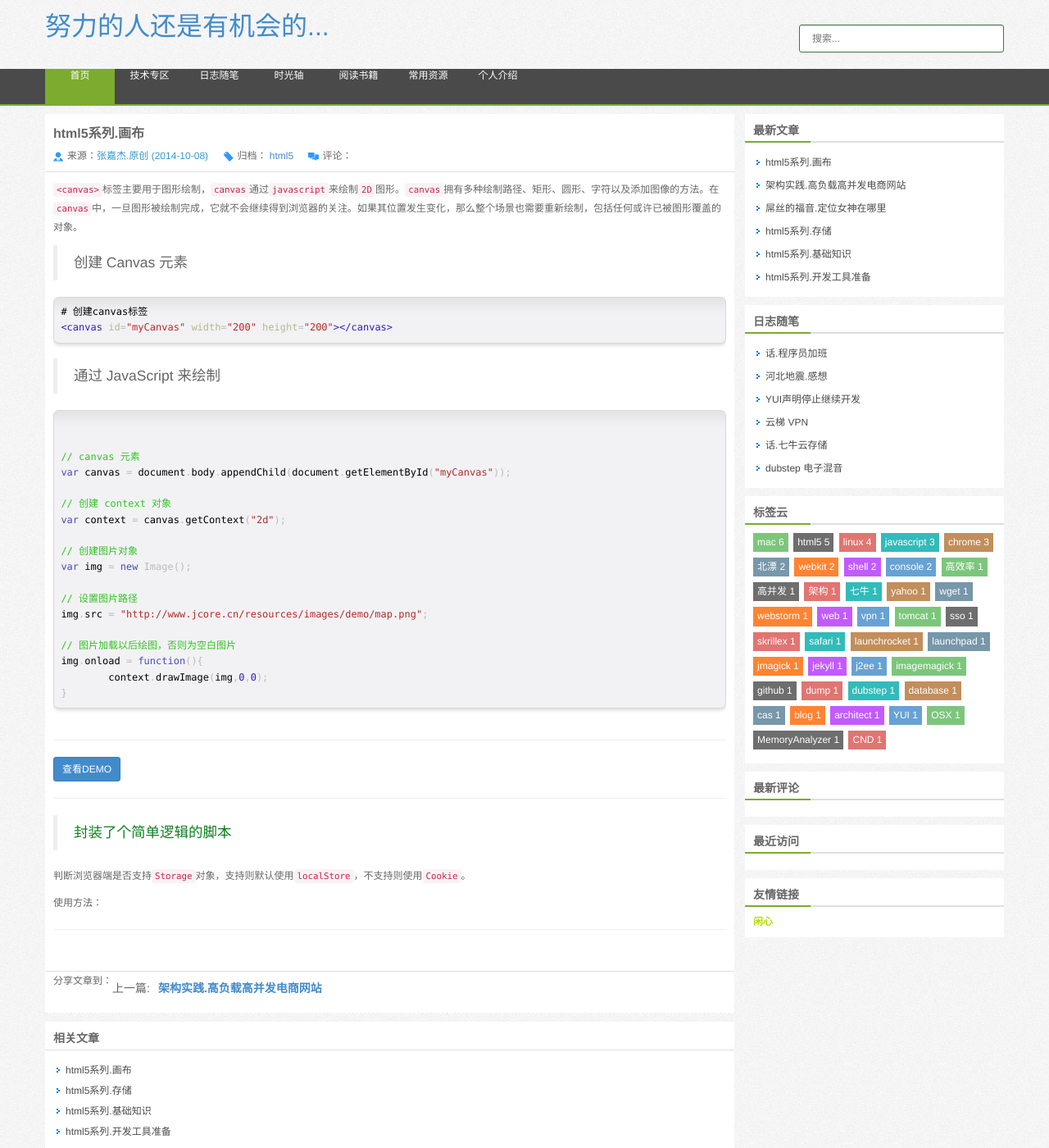
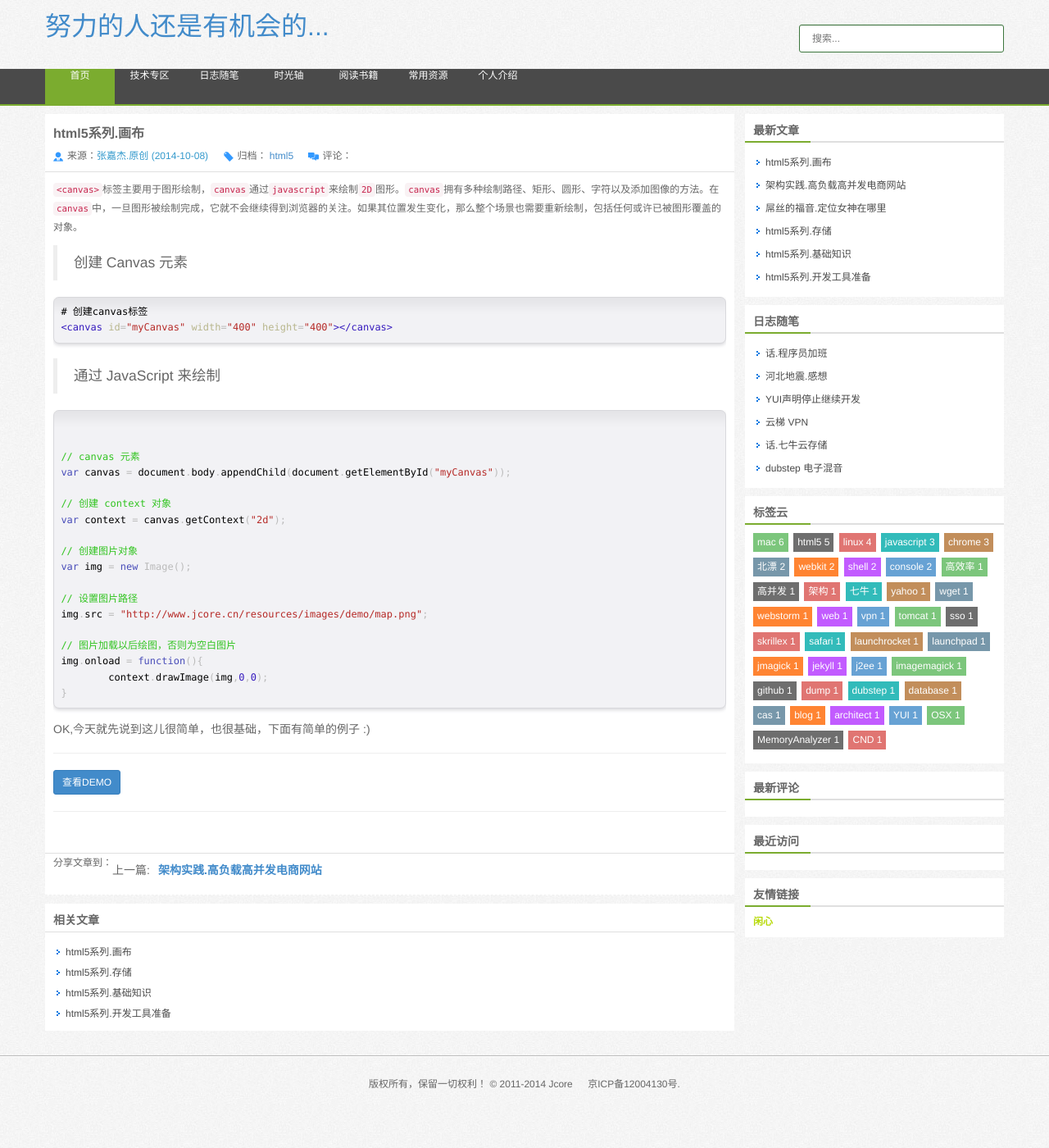
Before and after one commit to qaz734913414/blog-1, a Jekyll site: the page built from _posts/html5/2014-10-08-html5-series-canvas.markdown, in a window 1280 px wide and 1400 px high. Shown: the whole window at 82% size. Built offline with Jekyll 4.4.1, drawn with Linux system fonts in a browser that asks for light colours; nearby versions of some CDN libraries; comment, search, counter and statistics services are not loaded.

Commit message:
blog canvas

```diff
--- a/_posts/html5/2014-09-16-html5-series-webdb.markdown
+++ b/_posts/html5/2014-09-16-html5-series-webdb.markdown
@@ -39,7 +39,7 @@ length : int
 
 ![console-resources]({{ "/resources/images" | prepend: site.staticurl }}{{ page.url }}-0.png)
 
-# # # 下面有简单的例子 :)
+### 下面有简单的例子 :)
 
 -----------------------
 
--- a/_posts/html5/2014-10-08-html5-series-canvas.markdown
+++ b/_posts/html5/2014-10-08-html5-series-canvas.markdown
@@ -16,7 +16,7 @@ tags: html5
 {% highlight html %}
 
 # 创建canvas标签
-<canvas id="myCanvas" width="200" height="200"></canvas>
+<canvas id="myCanvas" width="400" height="400"></canvas>
 
 {% endhighlight %}
 
@@ -43,28 +43,10 @@ img.onload = function(){
 
 {% endhighlight %}
 
+### OK,今天就先说到这儿很简单，也很基础，下面有简单的例子 :)
+
 -----------------------
 
 <a class="btn btn-primary btn-sm" href="/resources/demo{{ page.url}}.html" target="_blank">查看DEMO</a>
 
 -----------------------
-
-> <font color="# fa8072">封装了个简单逻辑的脚本</font>
-
-判断浏览器端是否支持`Storage`对象，支持则默认使用`localStore`，不支持则使用`Cookie`。
-
-{% highlight javascript %}
-
-
-
-{% endhighlight %}
-
-使用方法：
-
-{% highlight javascript %}
-
-
-
-{% endhighlight %}
-
------------------------
```
Also changed, not shown: resources/demo/2014/10/08/html5-series-canvas.markdown (added, +10 -0 lines).
